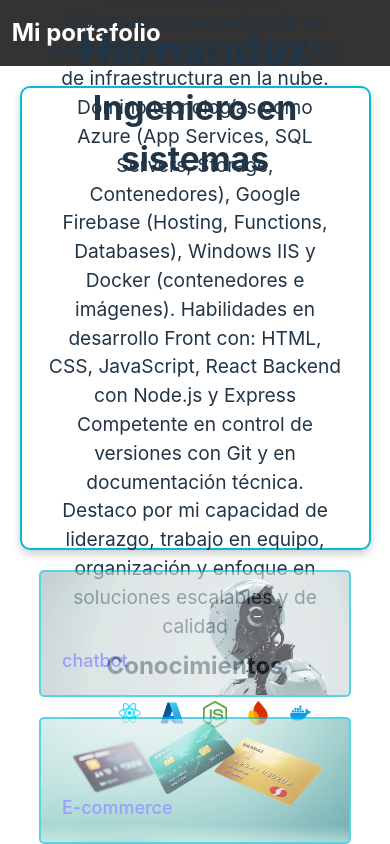
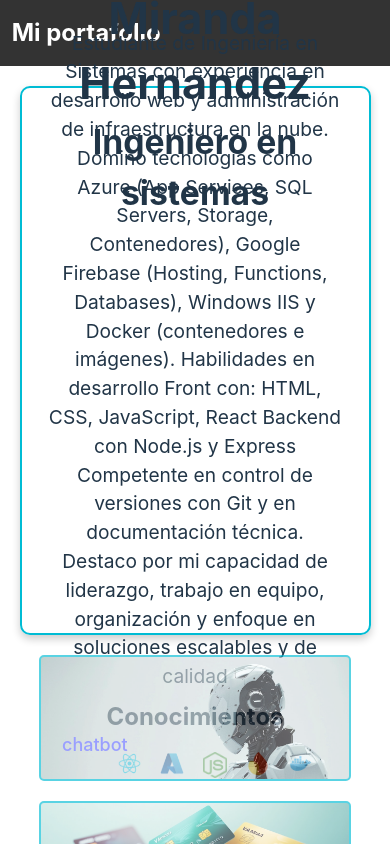
Before and after one commit to brayanmi129/Portafolio, a React (Vite) app: page / in a window 390 px wide. Shown: the top 844 px of the page. Built offline with nearby package versions, Linux system fonts and the light colour scheme.

Commit message:
update responsive v5

```diff
--- a/src/pages/inicio/components/Css/Card.css
+++ b/src/pages/inicio/components/Css/Card.css
@@ -184,7 +184,7 @@ p {
   .card-container {
     justify-content: center;
     align-items: center;
-    height: 55vh;
+    height: 65vh;
     width: 90vw;
     margin: 20px auto;
   }
--- a/src/pages/inicio/components/Css/Card.scss
+++ b/src/pages/inicio/components/Css/Card.scss
@@ -185,7 +185,7 @@ p {
   .card-container {
     justify-content: center;
     align-items: center;
-    height: 55vh;
+    height: 65vh;
     width: 90vw;
     margin: 20px auto;
     .card-back {
```
